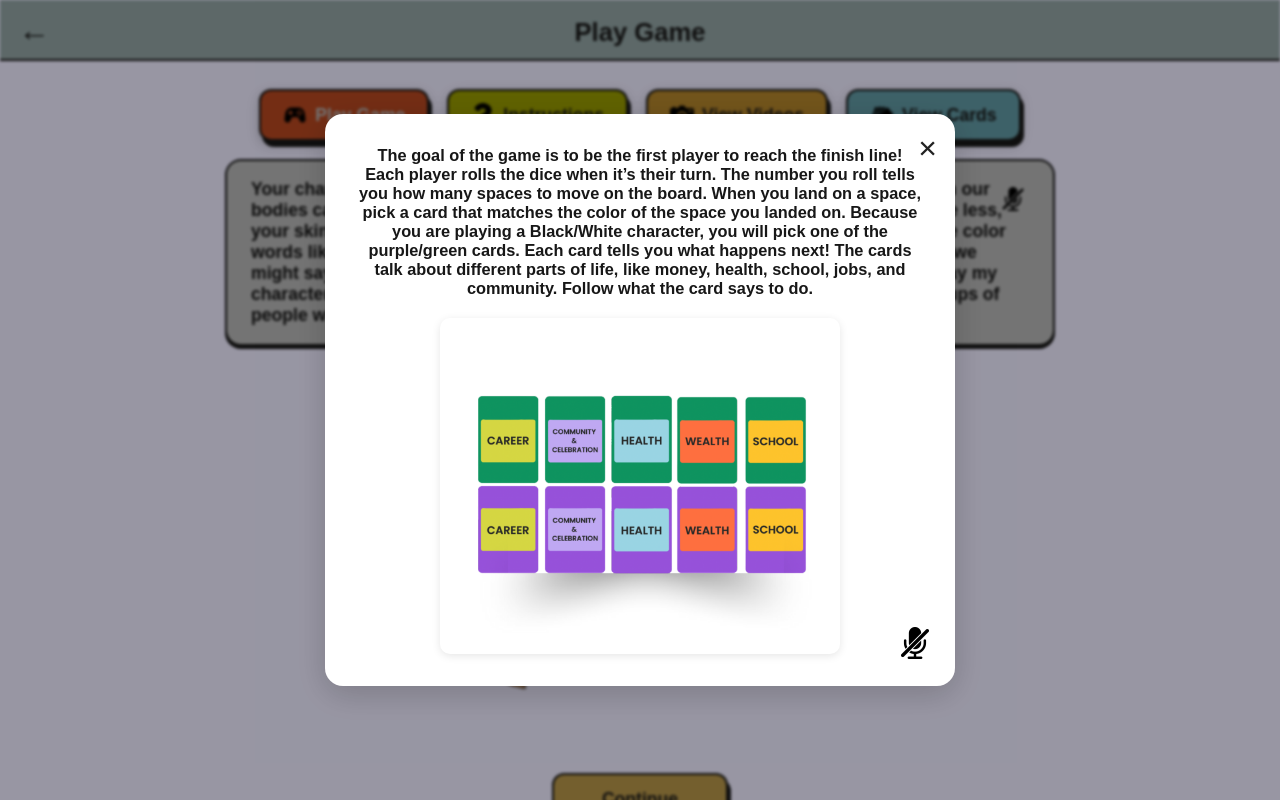
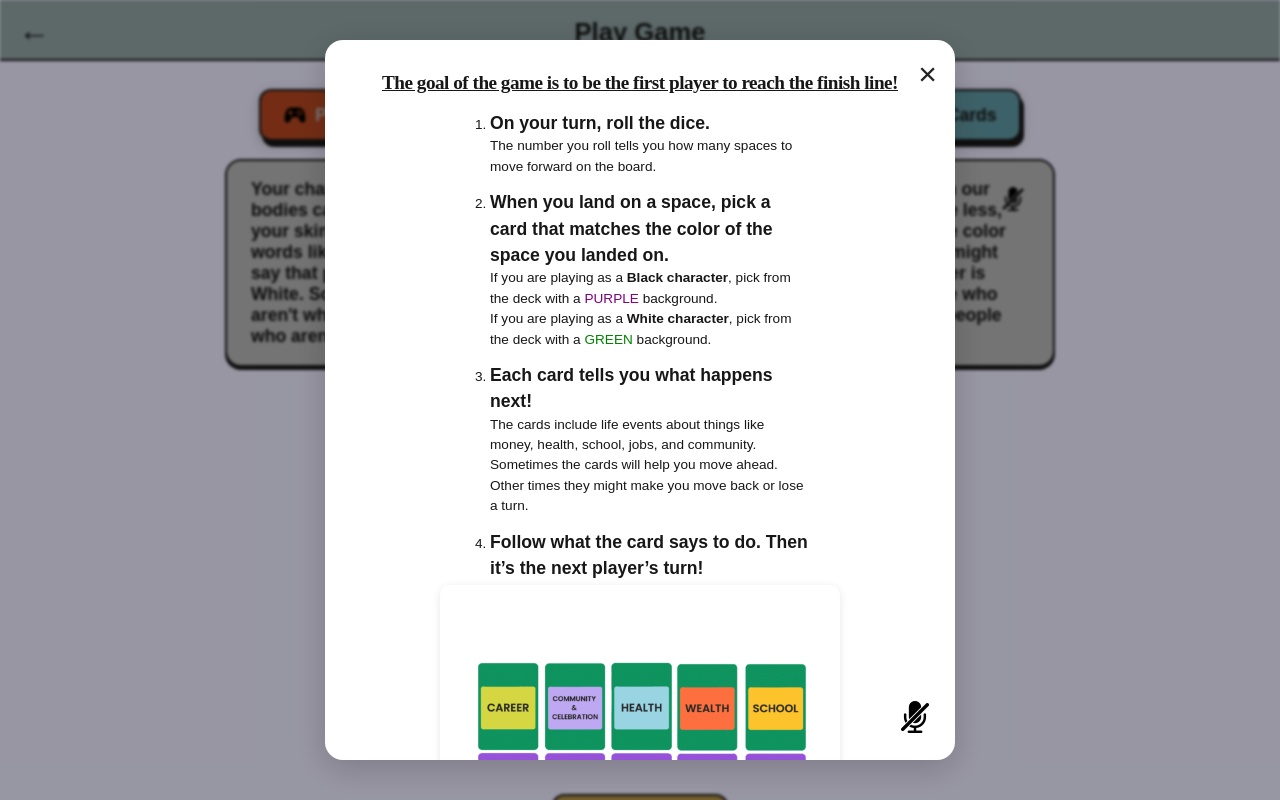
Before and after one commit to nsinghhh03/avenues-to-advantage, a Next.js app: page /playgame/skincolor in a window 1280 px wide. Both pictures are taken after a click on the button "Instructions". Built offline with nearby package versions, Linux system fonts and the light colour scheme.

Commit message:
instructionsmodal

```diff
--- a/src/app/playgame/skincolor/InstructionsModal.js
+++ b/src/app/playgame/skincolor/InstructionsModal.js
@@ -34,10 +34,50 @@ export default function InstructionsModal({ onClose }) {
     <div className={styles.overlay}>
       <div className={styles.modal} style={{ position: 'relative' }}>
         <button className={styles.closeButton} onClick={onClose}>×</button>
+        <div style={{
+          textAlign: 'center',
+          fontWeight: 700,
+          fontFamily: 'Space Grotesk',
+          fontSize: '1.2rem',
+          margin: '0 0 1rem 0',
+          letterSpacing: '-0.5px',
+          width: '100%'
+        }}>
+          <u>The goal of the game is to be the first player to reach the finish line!</u>
+        </div>
         <div className={styles.textAndAudio}>
-          <p style={{textAlign: 'center', fontWeight: 600, fontSize: '1.02rem', marginBottom: 16}}>
-            The goal of the game is to be the first player to reach the finish line! Each player rolls the dice when it’s their turn. The number you roll tells you how many spaces to move on the board. When you land on a space, pick a card that matches the color of the space you landed on. Because you are playing a Black/White character, you will pick one of the purple/green cards. Each card tells you what happens next! The cards talk about different parts of life, like money, health, school, jobs, and community. Follow what the card says to do.
-          </p>
+          <ol style={{
+            textAlign: 'left',
+            margin: '0 auto',
+            maxWidth: 340,
+            fontWeight: 400,
+            fontSize: '0.85rem',
+            lineHeight: 1.5,
+            paddingLeft: 20
+          }}>
+            <li style={{ marginBottom: 12 }}>
+              <span style={{ fontWeight: 600, fontSize: '1.1rem' }}>On your turn, roll the dice.</span>
+              <br />
+              The number you roll tells you how many spaces to move forward on the board.
+            </li>
+            <li style={{ marginBottom: 12 }}>
+              <span style={{ fontWeight: 600, fontSize: '1.1rem' }}>
+                When you land on a space, pick a card that matches the color of the space you landed on.
+              </span>
+              <br />
+              If you are playing as a <b>Black character</b>, pick from the deck with a <span style={{ color: 'purple' }}>PURPLE</span> background.<br />
+              If you are playing as a <b>White character</b>, pick from the deck with a <span style={{ color: 'green' }}>GREEN</span> background.
+            </li>
+            <li style={{ marginBottom: 12 }}>
+              <span style={{ fontWeight: 600, fontSize: '1.1rem' }}>Each card tells you what happens next!</span>
+              <br />
+              The cards include life events about things like money, health, school, jobs, and community.<br />
+              Sometimes the cards will help you move ahead. Other times they might make you move back or lose a turn.
+            </li>
+            <li>
+              <span style={{ fontWeight: 600, fontSize: '1.1rem' }}>Follow what the card says to do. Then it’s the next player’s turn!</span>
+            </li>
+          </ol>
         </div>
         <Image
           src="/cardss.png"
--- a/src/app/playgame/skincolor/page.js
+++ b/src/app/playgame/skincolor/page.js
@@ -102,7 +102,7 @@ function SkinColorContent() {
             <p style={{margin: 0}}>
               <span style={{fontWeight: 'bold'}}>
                 Your characters have different skin colors! Our skin gets its color from something in our bodies called <span style={{ color: '#e1b900' }}>melanin</span>.
-              </span> If you have more melanin, your skin is darker, and if you have less, your skin is lighter. Melanin gives us lots of beautiful shades. People sometimes use color words like Black and White to describe skin tones. Your character has dark skin, so we might say that your character is Black. My character has lighter skin, so we might say my character is White. Sometimes we also say 'people of color' to talk about all the groups of people who aren't white."
+              </span> If you have more melanin, your skin is darker, and if you have less, your skin is lighter. Melanin gives us lots of beautiful shades. People sometimes use color words like Black and White to describe skin tones. One player has dark skin, so we might say that player is Black. The other player has lighter skin, so we might say that player is White. Sometimes we also say 'people of color' to talk about all the groups of people who aren't white Sometimes we also say 'people of color' to talk about all the groups of people who aren't white."
             </p>
           </div>
           {/* Add hover effect for the description box */}
```
Also changed, not shown: src/app/playgame/choosecharacter/ChooseCharacterClient.js (+4 -4 lines), src/app/playgame/choosecharacter/InstructionsModal.js (+42 -3 lines).
